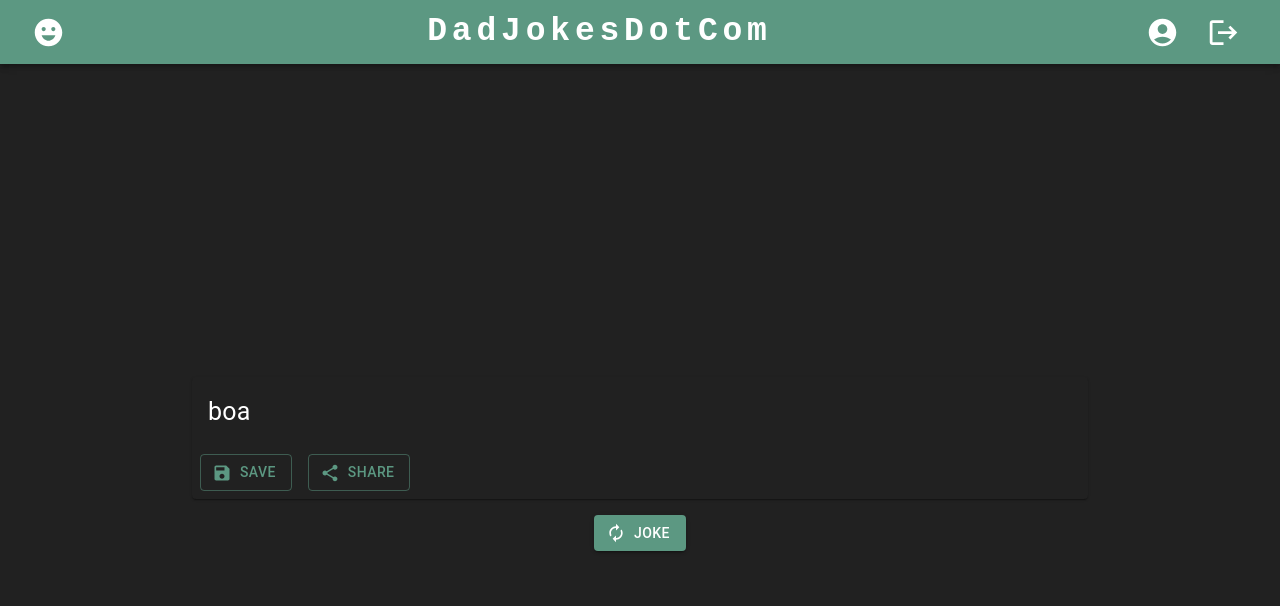
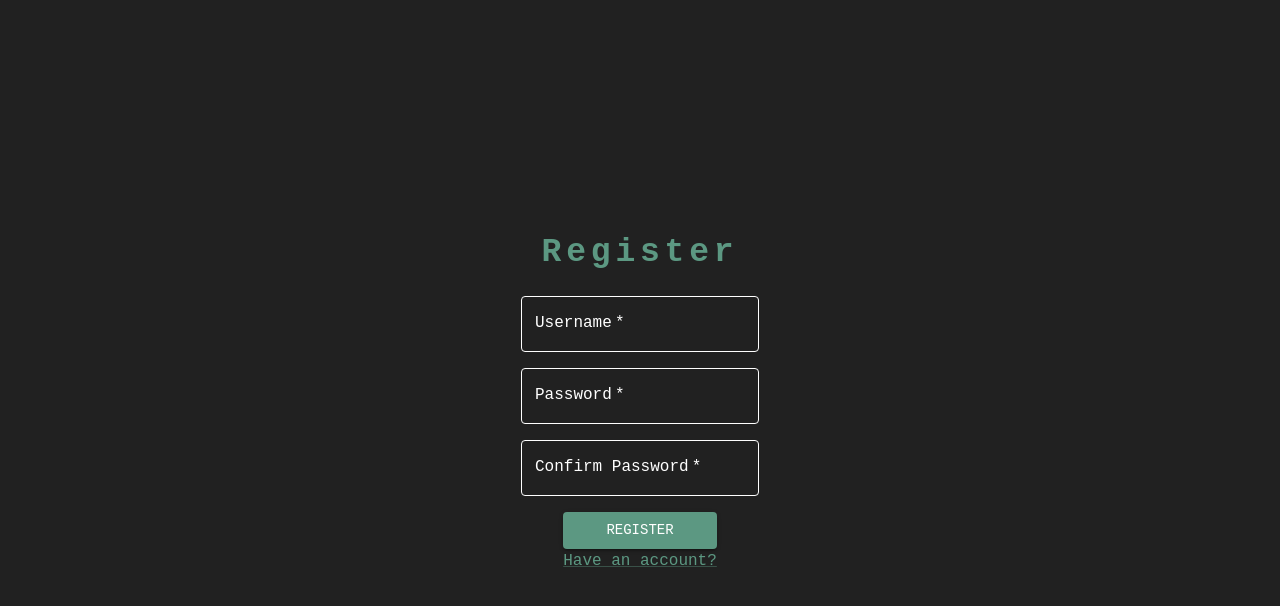
Before and after one commit to e-zob/dadjokesdotcom, a React (Create React App) app: page /register in a window 1280 px wide. Shown: the top 606 px of the page. Built offline with nearby package versions, Linux system fonts and the light colour scheme.

Commit message:
login and register page completed

```diff
--- a/package.json
+++ b/package.json
@@ -12,6 +12,7 @@
     "@testing-library/user-event": "^13.2.1",
     "react": "^18.2.0",
     "react-dom": "^18.2.0",
+    "react-router-dom": "^6.3.0",
     "react-scripts": "5.0.1",
     "web-vitals": "^2.1.0"
   },
--- a/src/App.js
+++ b/src/App.js
@@ -3,19 +3,16 @@
 import * as React from "react";
 import { useState } from "react";
 
-import { getJoke } from "./Networking";
-
-import Box from "@mui/material/Box";
-import Button from "@mui/material/Button";
-import AutorenewIcon from "@mui/icons-material/Autorenew";
-import JokeCard from "./components/JokeCard";
 import { ThemeProvider, createTheme } from "@mui/material/styles";
 import CssBaseline from "@mui/material/CssBaseline";
-import Header from "./components/Header";
+
+import { BrowserRouter, Routes, Route } from "react-router-dom";
+import Register from "./pages/register/Register";
+import Home from "./pages/home/Home";
+import LogIn from "./pages/login/LogIn";
+import NotFound from "./pages/notfound/NotFound";
 
 function App() {
-  const [joke, setJoke] = useState("boa");
-
   const theme = createTheme({
     palette: {
       type: "dark",
@@ -31,34 +28,23 @@
       text: {
         primary: "#ffffff",
       },
-      typography: {
-        body1: {
-          fontFamily: "monospace",
-        },
-      },
+    },
+    typography: {
+      fontFamily: "monospace",
     },
   });
-
-  function showJokeCard() {
-    if (joke) return <JokeCard theme={theme} joke={joke} />;
-  }
-
-  async function handleJokeButton() {
-    const info = await getJoke();
-    console.log(info);
-    setJoke(info.joke);
-  }
 
   return (
     <ThemeProvider theme={theme}>
       <CssBaseline />
-      <Header />
-      <Box sx={{ display: "flex", justifyContent: "center", alignItems: "center", flexDirection: "column", spacing: "3px", height: "100vh", width: "100vw" }}>
-        <Box sx={{ width: "70vw", paddingBottom: 2 }}>{showJokeCard()}</Box>
-        <Button onClick={handleJokeButton} variant="contained" startIcon={joke ? <AutorenewIcon /> : null}>
-          Joke
-        </Button>
-      </Box>
+      <BrowserRouter>
+        <Routes>
+          <Route path="/" element={<Home />} />
+          <Route path="/login" element={<LogIn />} />
+          <Route path="/register" element={<Register />} />
+          <Route path="*" element={<NotFound />} />
+        </Routes>
+      </BrowserRouter>
     </ThemeProvider>
   );
 }
--- a/src/components/Header.js
+++ b/src/pages/components/Header.js
@@ -1,4 +1,3 @@
-import * as React from "react";
 import AppBar from "@mui/material/AppBar";
 import Box from "@mui/material/Box";
 import Toolbar from "@mui/material/Toolbar";
@@ -12,26 +11,17 @@
 import { useState } from "react";
 
 export default function Header(props) {
-  const [auth, setAuth] = useState(true);
-  const [anchorEl, setAnchorEl] = useState(null);
+  const [auth, setAuth] = useState(false);
 
-  const handleChange = (event) => {
-    setAuth(event.target.checked);
-  };
-
-  const handleMenu = (event) => {
-    setAnchorEl(event.currentTarget);
-  };
-
-  const handleClose = () => {
-    setAnchorEl(null);
-  };
+  function handleProfile() {
+    return;
+  }
 
   return (
     <Box sx={{ flexGrow: 1 }}>
       <AppBar position="static">
         <Toolbar sx={{ display: "flex", justifyContent: "space-between" }}>
-          <IconButton color="inherit">
+          <IconButton href="/" color="inherit">
             <EmojiEmotionsIcon sx={{ display: { xs: "none", md: "flex" }, fontSize: 33, mr: 1 }} />
           </IconButton>
           <Typography
@@ -59,7 +49,7 @@
                 aria-label="account of current user"
                 aria-controls="menu-appbar"
                 aria-haspopup="true"
-                onClick={handleMenu}
+                onClick={handleProfile}
                 color="inherit"
               >
                 <AccountCircle sx={{ display: { xs: "none", md: "flex" }, fontSize: 33, mr: 1 }} />
@@ -69,7 +59,7 @@
               </IconButton>
             </div>
           ) : (
-            <IconButton color="inherit">
+            <IconButton href="/login" color="inherit">
               <LoginIcon sx={{ display: { xs: "none", md: "flex" }, fontSize: 33, mr: 1 }} />
             </IconButton>
           )}
--- /dev/null
+++ b/src/pages/home/Home.js
@@ -0,0 +1,34 @@
+import { useState } from "react";
+
+import Box from "@mui/material/Box";
+import Button from "@mui/material/Button";
+import AutorenewIcon from "@mui/icons-material/Autorenew";
+import JokeCard from "./homeComponents/JokeCard";
+import Header from "../components/Header";
+import { getJoke } from "./NetworkingHome";
+
+export default function Home() {
+  const [joke, setJoke] = useState("");
+
+  function showJokeCard() {
+    if (joke) return <JokeCard joke={joke} />;
+  }
+
+  async function handleJokeButton() {
+    const info = await getJoke();
+    console.log(info);
+    setJoke(info.joke);
+  }
+
+  return (
+    <Box>
+      <Header />
+      <Box sx={{ display: "flex", justifyContent: "center", alignItems: "center", flexDirection: "column", spacing: "3px", height: "100vh", width: "100vw" }}>
+        <Box sx={{ width: "70vw", paddingBottom: 2 }}>{showJokeCard()}</Box>
+        <Button onClick={handleJokeButton} variant="contained" startIcon={joke ? <AutorenewIcon /> : null}>
+          Joke
+        </Button>
+      </Box>
+    </Box>
+  );
+}
--- a/src/components/JokeCard.js
+++ b/src/pages/home/homeComponents/JokeCard.js
@@ -12,7 +12,7 @@
   return (
     <Card sx={{ backgroundColor: "transparent" }}>
       <CardContent>
-        <Typography variant="body1" component="body1" sx={{ fontSize: 25 }} gutterBottom>
+        <Typography sx={{ fontSize: 25 }} gutterBottom>
           {props.joke}
         </Typography>
       </CardContent>
--- /dev/null
+++ b/src/pages/login/LogIn.js
@@ -0,0 +1,60 @@
+import Box from "@mui/material/Box";
+import TextField from "@mui/material/TextField";
+import Typography from "@mui/material/Typography";
+import { Button } from "@mui/material";
+import Stack from "@mui/material/Stack";
+import Link from "@mui/material/Link";
+
+import { useState } from "react";
+
+export default function LogIn() {
+  const [error, setError] = useState(false);
+  return (
+    <Box sx={{ display: "flex", justifyContent: "center", alignItems: "center", flexDirection: "column", spacing: "3px", height: "100vh", width: "100vw" }}>
+      <Typography
+        variant="h6"
+        noWrap
+        sx={{
+          pb: 2,
+          fontSize: 33,
+          fontFamily: "monospace",
+          fontWeight: 700,
+          letterSpacing: ".3rem",
+          color: "#5c9882",
+        }}
+      >
+        Log In
+      </Typography>
+      <TextField
+        sx={{
+          pb: 2,
+          "& .MuiInputLabel-root": { color: "white" }, //styles the label
+          "& .MuiOutlinedInput-root": {
+            "& > fieldset": { borderColor: "white" },
+          },
+        }}
+        required
+        id="filled-required"
+        label="Username"
+      />
+      <TextField
+        sx={{
+          pb: 2,
+          "& .MuiInputLabel-root": { color: "white" }, //styles the label
+          "& .MuiOutlinedInput-root": {
+            "& > fieldset": { borderColor: "white" },
+          },
+        }}
+        required
+        id="outlined-password-input"
+        label="Password"
+        type="password"
+        autoComplete="current-password"
+      />
+      <Stack>
+        <Button variant="contained">Login</Button>
+        <Link href="/register">Don't have an account?</Link>
+      </Stack>
+    </Box>
+  );
+}
--- /dev/null
+++ b/src/pages/notfound/NotFound.js
@@ -0,0 +1 @@
+export default function NotFound() {}
--- /dev/null
+++ b/src/pages/register/Register.js
@@ -0,0 +1,72 @@
+import Box from "@mui/material/Box";
+import TextField from "@mui/material/TextField";
+import Typography from "@mui/material/Typography";
+import { Button } from "@mui/material";
+import Stack from "@mui/material/Stack";
+import Link from "@mui/material/Link";
+
+export default function Register() {
+  return (
+    <Box sx={{ display: "flex", justifyContent: "center", alignItems: "center", flexDirection: "column", spacing: "3px", height: "100vh", width: "100vw" }}>
+      <Typography
+        variant="h6"
+        noWrap
+        sx={{
+          pb: 2,
+          fontSize: 33,
+          fontWeight: 700,
+          letterSpacing: ".3rem",
+          color: "#5c9882",
+        }}
+      >
+        Register
+      </Typography>
+      <TextField
+        sx={{
+          pb: 2,
+          "& .MuiInputLabel-root": { color: "white" }, //styles the label
+          "& .MuiOutlinedInput-root": {
+            "& > fieldset": { borderColor: "white" },
+          },
+        }}
+        required
+        id="filled-required"
+        label="Username"
+      />
+      <TextField
+        sx={{
+          pb: 2,
+          "& .MuiInputLabel-root": { color: "white" }, //styles the label
+          "& .MuiOutlinedInput-root": {
+            "& > fieldset": { borderColor: "white" },
+          },
+        }}
+        required
+        id="outlined-password-input"
+        label="Password"
+        type="password"
+        autoComplete="current-password"
+      />
+      <TextField
+        sx={{
+          pb: 2,
+          "& .MuiInputLabel-root": { color: "white" }, //styles the label
+          "& .MuiOutlinedInput-root": {
+            "& > fieldset": { borderColor: "white" },
+          },
+        }}
+        required
+        id="outlined-password-input"
+        label="Confirm Password"
+        type="password"
+        autoComplete="current-password"
+      />
+      <Stack>
+        <Button href="/login" variant="contained">
+          Register
+        </Button>
+        <Link href="/login">Have an account?</Link>
+      </Stack>
+    </Box>
+  );
+}
```
Also changed, not shown: src/pages/home/NetworkingHome.js (renamed from src/Networking.js), 1 other file (tests, documents, lock files or other folders).
